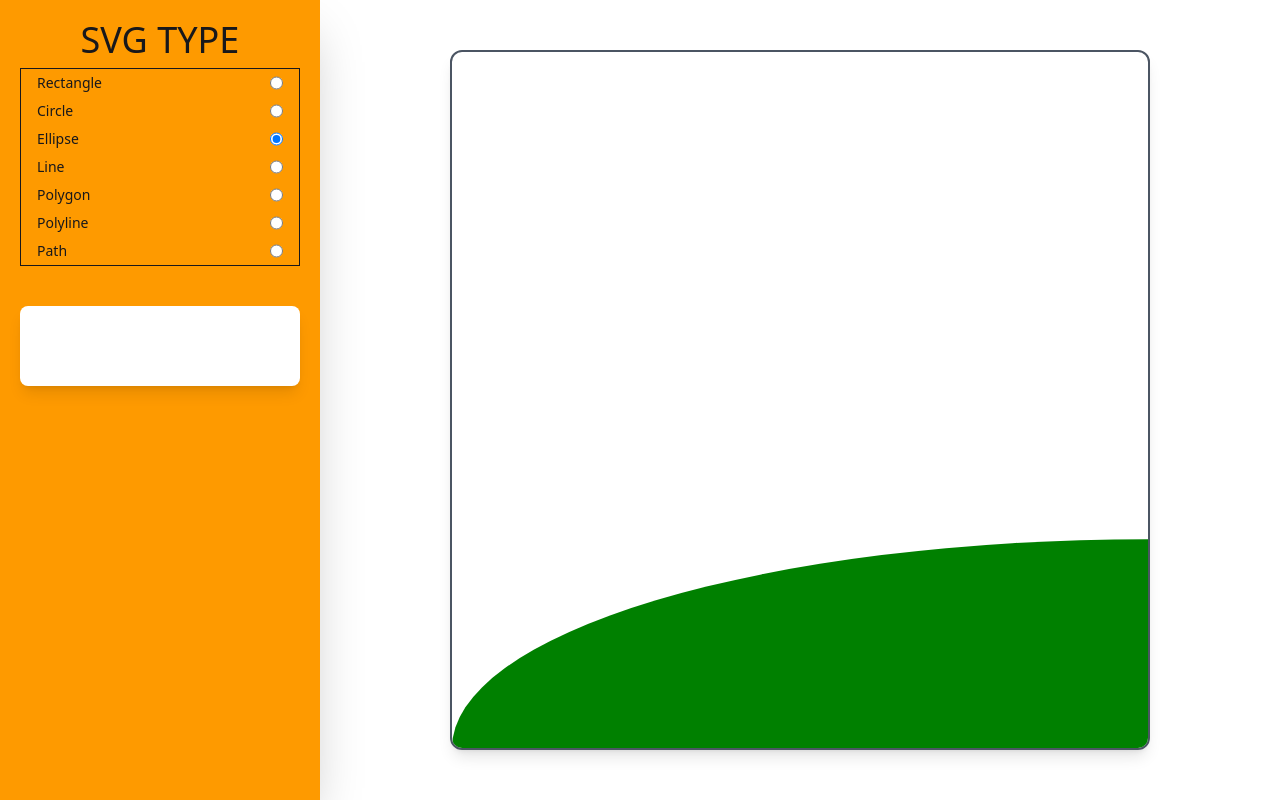
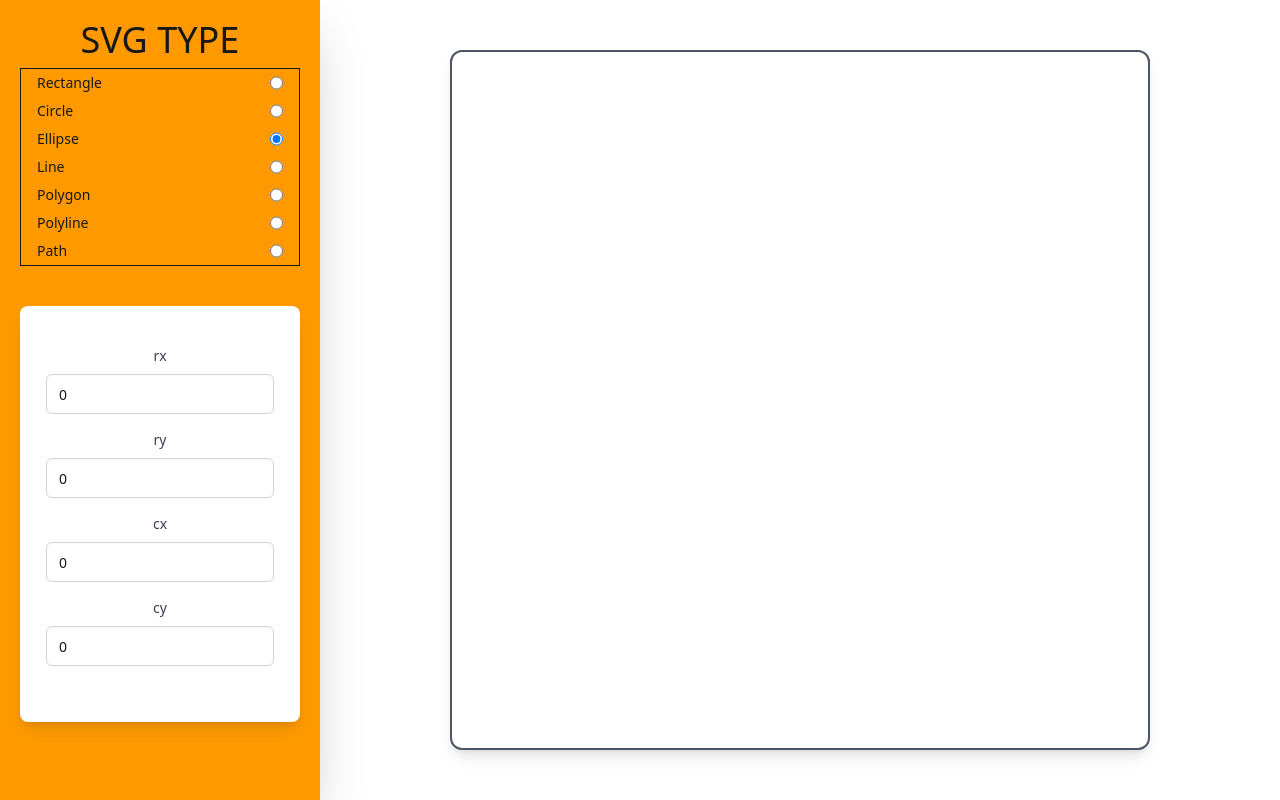
Before and after one commit to Slimboyfat-1979/svg-create, a Vue app: page / in a window 1280 px wide. Both pictures are taken after a click on the radio button 276 px from the left and 139 px from the top of the page. Built offline with nearby package versions, Linux system fonts and the light colour scheme.

Commit message:
Added Elipse

```diff
--- a/src/components/SvgRender.vue
+++ b/src/components/SvgRender.vue
@@ -2,57 +2,77 @@
   <div class="">
     <div class="bg-white p-6">
       <svg
-            class="block mx-auto bg-gray-5 shadow-lg "
-            style="border: 2px solid #4B5563; border-radius: 12px;"
+        class="block mx-auto bg-gray-5 shadow-lg"
+        style="border: 2px solid #4b5563; border-radius: 12px"
         height="700"
         width="700"
         viewBox="0 0 100 100"
       >
         <rect
-                v-if="store.svgType==='Rectangle'"
-                :x="store.rectAttributes.x"
-                :y="store.rectAttributes.y"
-                :width="store.rectAttributes.width"
-                :height="store.rectAttributes.height"
-                :rx="store.rectAttributes.rx"
-                :ry="store.rectAttributes.ry"
+          v-if="store.svgType === 'Rectangle'"
+          :x="rectangle.x"
+          :y="rectangle.y"
+          :width="rectangle.width"
+          :height="rectangle.height"
+          :rx="rectangle.rx"
+          :ry="rectangle.ry"
           fill="blue"
         ></rect>
         <circle
-                v-if="store.svgType==='Circle'"
+          v-if="store.svgType === 'Circle'"
           :cx="circle.cx"
           :cy="circle.cy"
           :r="circle.r"
           fill="red"
         ></circle>
-            <ellipse v-if="store.svgType === 'Ellipse'"
-                rx="100"
-                ry="30"
-                cx="100"
-                cy="100"
+        <ellipse
+          v-if="store.svgType === 'Ellipse'"
+          :rx="ellipse.rx"
+          :ry="ellipse.ry"
+          :cx="ellipse.cx"
+          :cy="ellipse.cy"
           fill="green"
         ></ellipse>
-            <polyline v-if="store.svgType === 'Polyline'"
-                :points="polylinePoints" stroke="red" stroke-width="2" fill="none"
+        <polyline
+          v-if="store.svgType === 'Polyline'"
+          :points="polylinePoints"
+          stroke="red"
+          stroke-width="2"
+          fill="none"
         ></polyline>
+        <line
+          v-if="store.svgType === 'Line'"
+          x1="10"
+          y1="10"
+          x2="50"
+          y2="10"
+          stroke="black"
+          stroke-width="2"
+        ></line>
       </svg>
     </div>
   </div>
 </template>
 
 <script setup>
-import { svgStore } from '@/stores/store';
-import { computed } from 'vue';
+import { svgStore } from "@/stores/store";
+import { computed } from "vue";
 const store = svgStore();
 
 const polylinePoints = computed(() => {
   return store.polylineAttributes.polylinePoints;
-})
+});
 
 const circle = computed(() => {
-    console.log()
+  console.log();
   return store.circleAttributes;
-})
+});
 
+const ellipse = computed(() => {
+  return store.ellipseAttributes;
+});
 
+const rectangle = computed(() => {
+  return store.rectAttributes;
+});
 </script>
--- a/src/stores/store.js
+++ b/src/stores/store.js
@@ -21,6 +21,12 @@ export const svgStore = defineStore("svgTypes", {
         cx: 0,
         cy: 0,
         r: 0
+    },
+    ellipseAttributes: {
+        rx: 0,
+        ry: 0,
+        cx: 0,
+        cy: 0
     }
   }),
   actions: {
--- a/src/ui/EllipseOptions.vue
+++ b/src/ui/EllipseOptions.vue
@@ -1,9 +1,40 @@
 <template>
     <OptionsUi>
-
+        <div class="flex flex-col gap-2 mb-4">
+            <label class="text-sm font-medium text-gray-700" for="">rx</label>
+            <input v-model="ellipseAttributes.rx" class="input input-bordered rounded-md px-3 py-2 border-gray-300 focus:outline-none focus:ring-2 focus:ring-orange-500 focus:border-orange-500" type="number">
+        </div>
+        <div class="flex flex-col gap-2 mb-4">
+            <label class="text-sm font-medium text-gray-700" for="">ry</label>
+            <input v-model="ellipseAttributes.ry" class="input input-bordered rounded-md px-3 py-2 border-gray-300 focus:outline-none focus:ring-2 focus:ring-orange-500 focus:border-orange-500" type="number">
+        </div>
+        <div class="flex flex-col gap-2 mb-4">
+            <label class="text-sm font-medium text-gray-700" for="">cx</label>
+            <input v-model="ellipseAttributes.cx" class="input input-bordered rounded-md px-3 py-2 border-gray-300 focus:outline-none focus:ring-2 focus:ring-orange-500 focus:border-orange-500" type="number">
+        </div>
+        <div class="flex flex-col gap-2 mb-4">
+            <label class="text-sm font-medium text-gray-700" for="">cy</label>
+            <input v-on:change="" v-model="ellipseAttributes.cy" class="input input-bordered rounded-md px-3 py-2 border-gray-300 focus:outline-none focus:ring-2 focus:ring-orange-500 focus:border-orange-500" type="number">
+        </div>
     </OptionsUi>
 </template>
 
 <script setup>
 import OptionsUi from '@/components/OptionsUi.vue';
+import { reactive, watch } from 'vue';
+import { svgStore } from '@/stores/store';
+
+const store = svgStore();
+
+const ellipseAttributes = reactive({
+    rx: 0,
+    ry: 0,
+    cx: 0,
+    cy: 0
+})
+
+watch(ellipseAttributes, (newVal) => {
+    store.ellipseAttributes = {...newVal}
+})
+
 </script>
```
Lines whose indentation alone changed are shown as unchanged.
